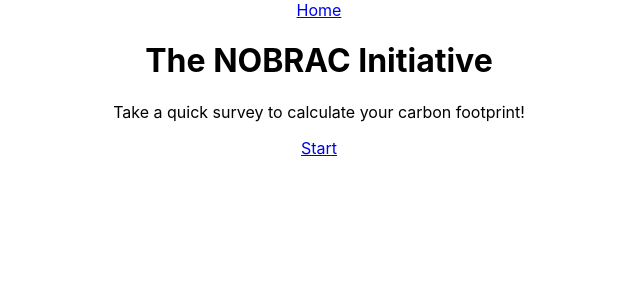
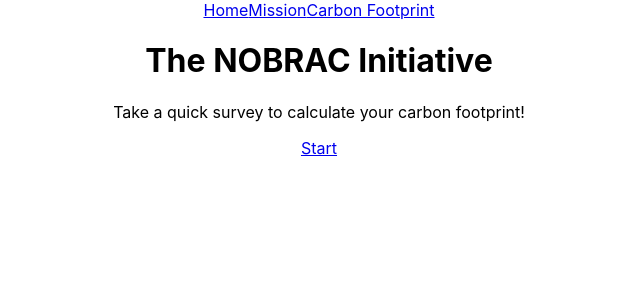
Before and after one commit to hiddencilantro/the-nobrac-initiative, a React (Create React App) app: page / in a window 1280 px wide. Shown: the top 300 px of the page, without its empty margins (321-961 px from the left). Built offline with nearby package versions, Linux system fonts and the light colour scheme.

Commit message:
changed Link to NavLink and added links to Mission and Survey

```diff
--- a/src/components/NavBar.js
+++ b/src/components/NavBar.js
@@ -1,10 +1,12 @@
-import { Link } from 'react-router-dom';
+import { NavLink } from 'react-router-dom';
 
 function NavBar() {
     return (
-        <div>
-            <Link to="/">Home</Link>
-        </div>
+        <nav className="navbar">
+            <NavLink to="/">Home</NavLink>
+            <NavLink to="/mission">Mission</NavLink>
+            <NavLink to="survey/vehicle">Carbon Footprint</NavLink>
+        </nav>
     );
 }
 
```
